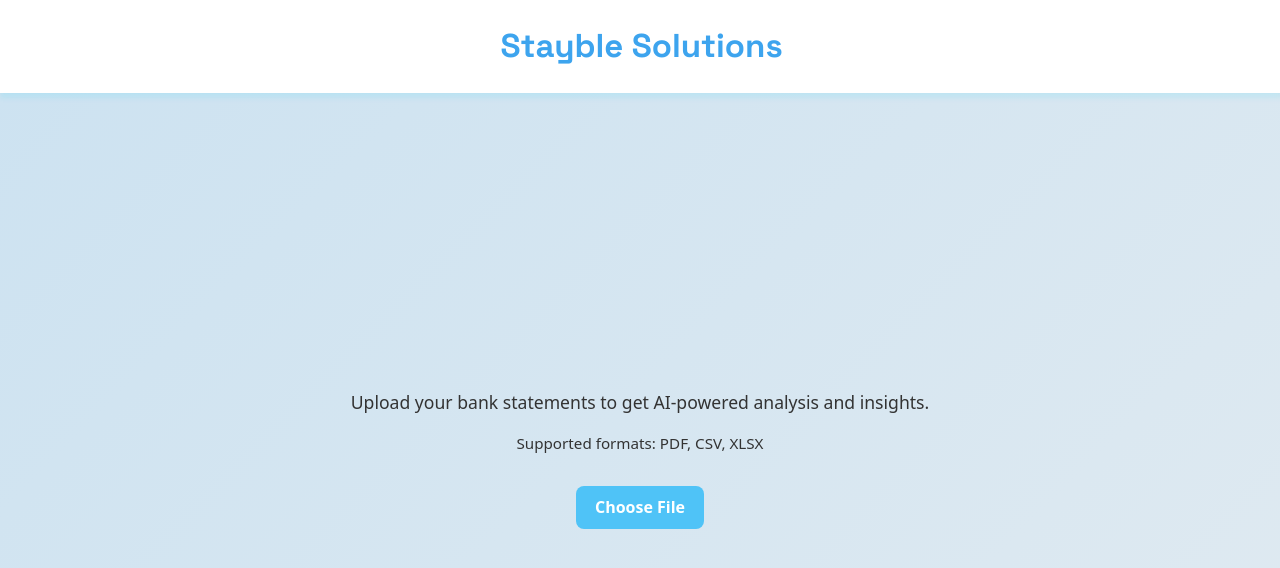
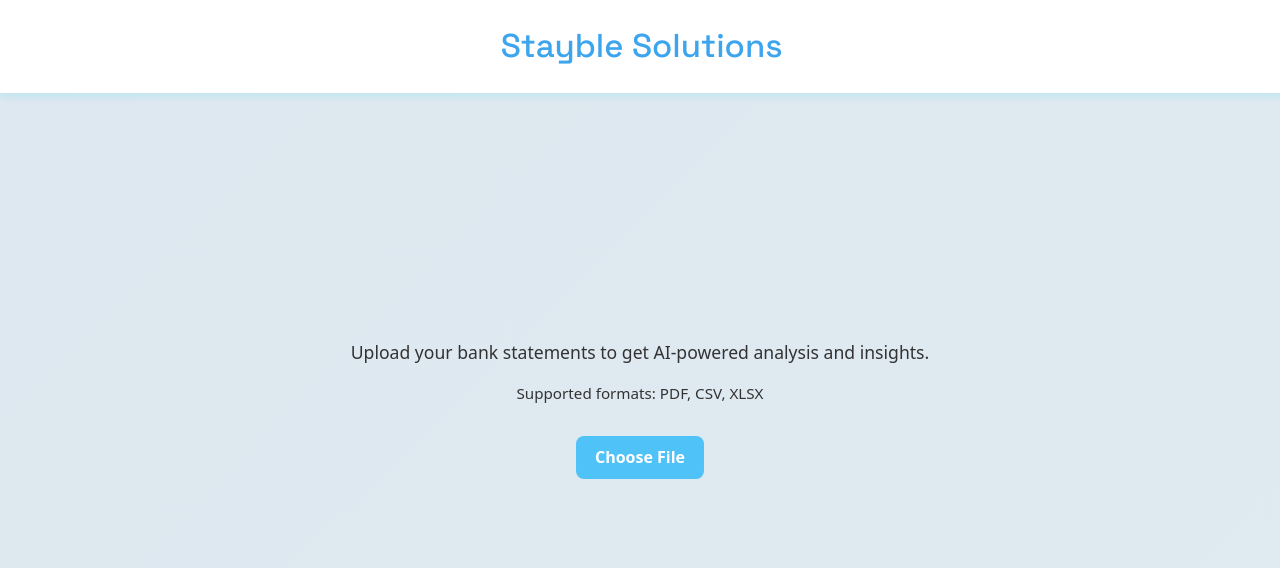
Before and after one commit to rohitptnk/statement-analyzer-agent, a React app in the folder frontend/: page / in a window 1280 px wide. Shown: the top 568 px of the page. Built offline with nearby package versions, Linux system fonts and the light colour scheme; the HTML template or start-up script is replaced by a standard one.

Commit message:
Update Frontend

```diff
--- a/frontend/src/App.css
+++ b/frontend/src/App.css
@@ -23,15 +23,14 @@
 
 .navbar h1{
   font-size: 33px;
-  font-weight: 1000;
+  font-weight: 500;
 }
 
 main{
-  margin-top: 80px;
+  margin-top: 0px;
 }
 
 .upload-bar {
-  margin-top: 100px; /* below navbar */
   display: flex;
   flex-direction: column;
   align-items: center;
@@ -65,5 +64,5 @@
 }
 
 .text-gray-500 {
-  margin-top: 0; /* remove top margin of second paragraph */
+  margin-top: 0;
 }
--- a/frontend/src/components/Upload.tsx
+++ b/frontend/src/components/Upload.tsx
@@ -1,10 +1,12 @@
 import { useState } from 'react';
 
 function UploadBar() {
-    const [file, setFile] = useState(null)
+    const [file, setFile] = useState<File | null>(null)
 
-    const handleFileChange = (e) => {
-        setFile(e.target.files[0]);
+    const handleFileChange = (e: React.ChangeEvent<HTMLInputElement>) => {
+        if (e.target.files && e.target.files.length > 0){
+            setFile(e.target.files[0]);
+        }
     };
 
     return (
--- a/frontend/src/index.css
+++ b/frontend/src/index.css
@@ -5,7 +5,7 @@
 
   color-scheme: light dark;
   color: rgba(0, 0, 0, 0.87);
-  background: linear-gradient(135deg, rgb(204, 226, 241), rgb(224, 234, 241));
+  background: linear-gradient(135deg, rgb(221, 232, 240), rgb(224, 234, 241));
 
   font-synthesis: none;
   text-rendering: optimizeLegibility;
```
